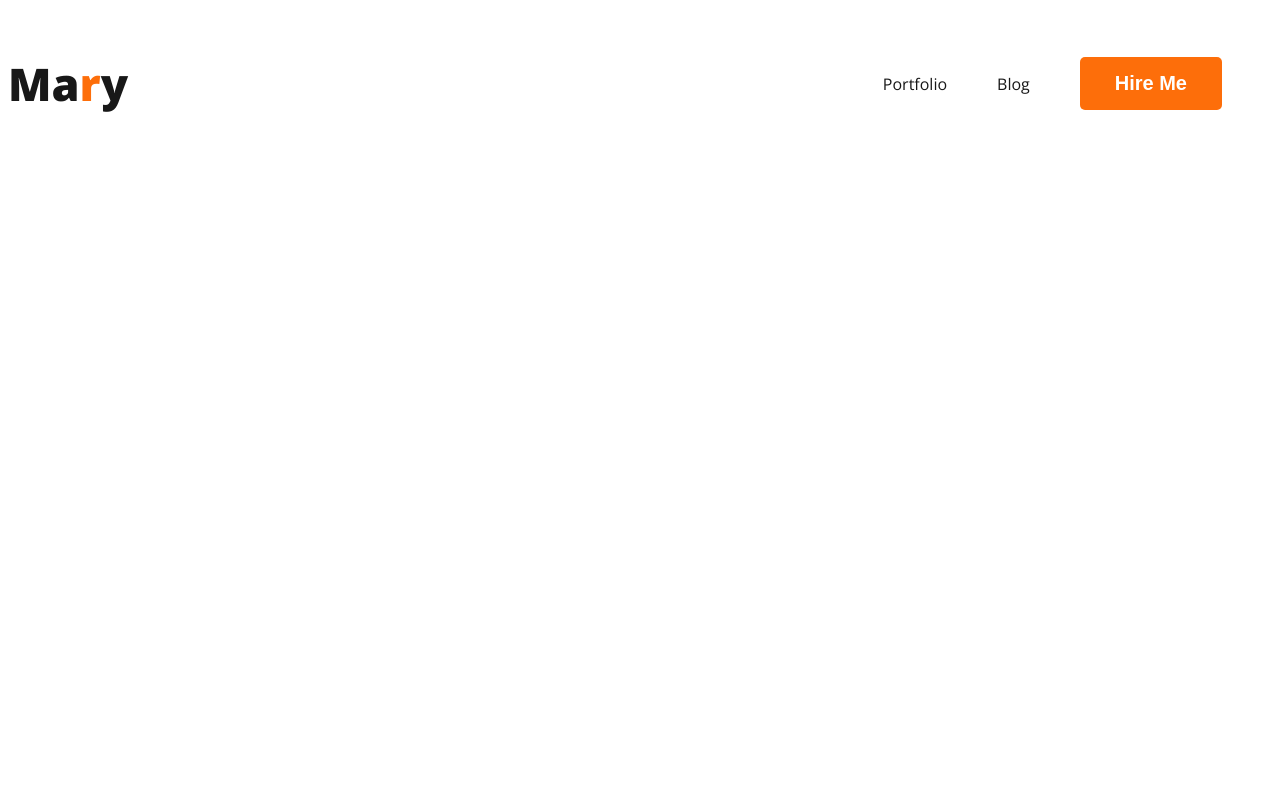
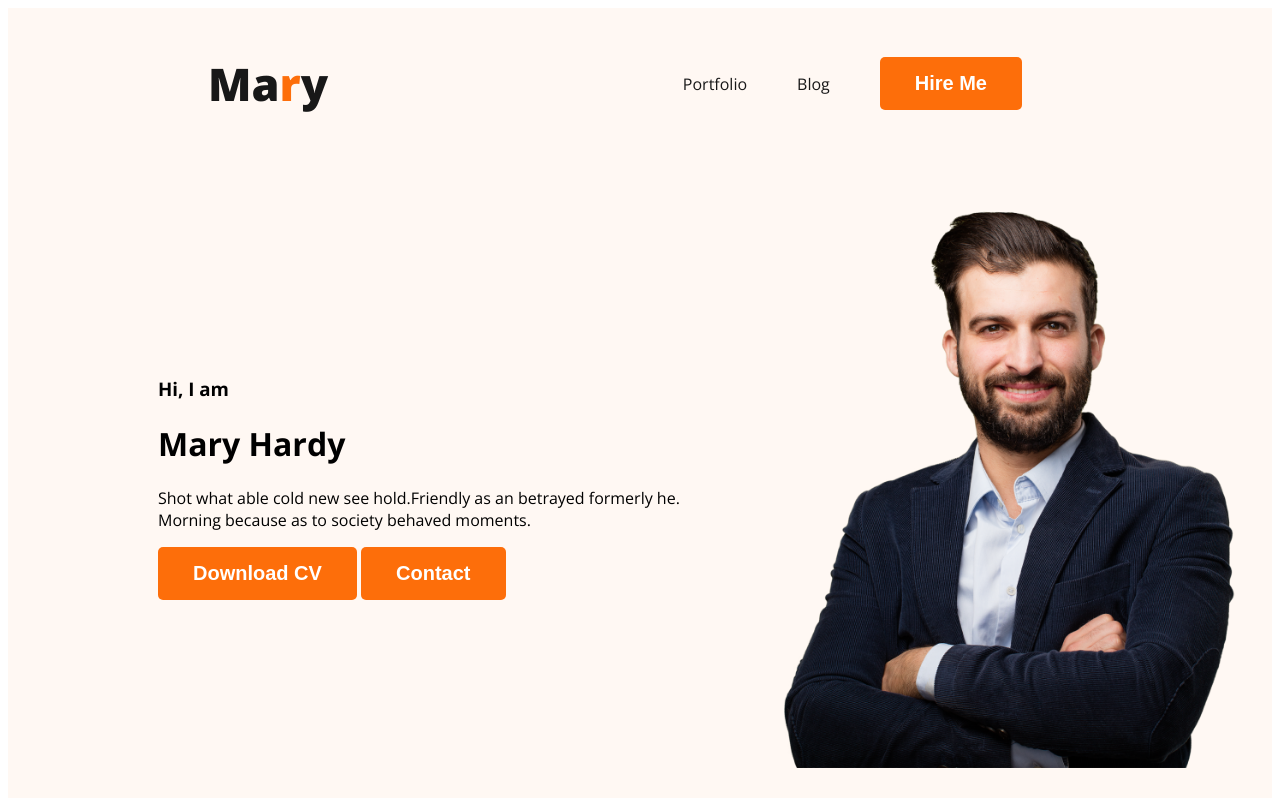
Before and after one commit to shaadistiak/webdeveloper-portfolio, a plain HTML site: page index.html in a window 1280 px wide. Drawn offline with nearby package versions, Linux system fonts and the light colour scheme.

Commit message:
banner added content

```diff
--- a/index.html
+++ b/index.html
@@ -15,7 +15,7 @@
 
 </head>
 <body>
-    <header>
+    <header class="header">
 <nav>
     <h3 class="nav-title">Ma<span class="text-primary">r</span>y</h3>
     <ul>
@@ -24,6 +24,20 @@
 <li><button class="btn-primary">Hire Me</button></li>
     </ul>
 </nav>
+<div class="banner">
+<div>
+<h3 class="banner-greet">Hi, I  am</h3>
+<h1 class="banner-heading">Mary Hardy</h1>
+<p>Shot what able cold new see hold.Friendly as an betrayed formerly he. Morning because as to society behaved moments.</p>
+
+<button class="btn-primary">Download CV</button>
+<button class="btn-primary">Contact</button>
+</div>
+
+<img class="profile-pic" src="images/hardy.png" alt="">
+</div>
+
+
     </header>
     <main>
 
--- a/styles/portfolio.css
+++ b/styles/portfolio.css
@@ -11,6 +11,8 @@ nav{
 display: flex;
 justify-content: space-between;
 align-items: center;
+margin: 0 200px;
+
 }
 .text-primary{
     color: #FD6E0A;
@@ -54,3 +56,23 @@ font-weight: 700;
 padding: 15px 35px;
 
 }
+
+/* header related styles*/
+
+.header{
+    background-color: #FFF8F3;
+
+}
+.banner{
+
+padding: 30px 30px 30px 150px;
+
+display: flex;
+align-items: center;
+}
+
+.banner .profile-pic{
+
+    width: 500px;
+
+}
```
